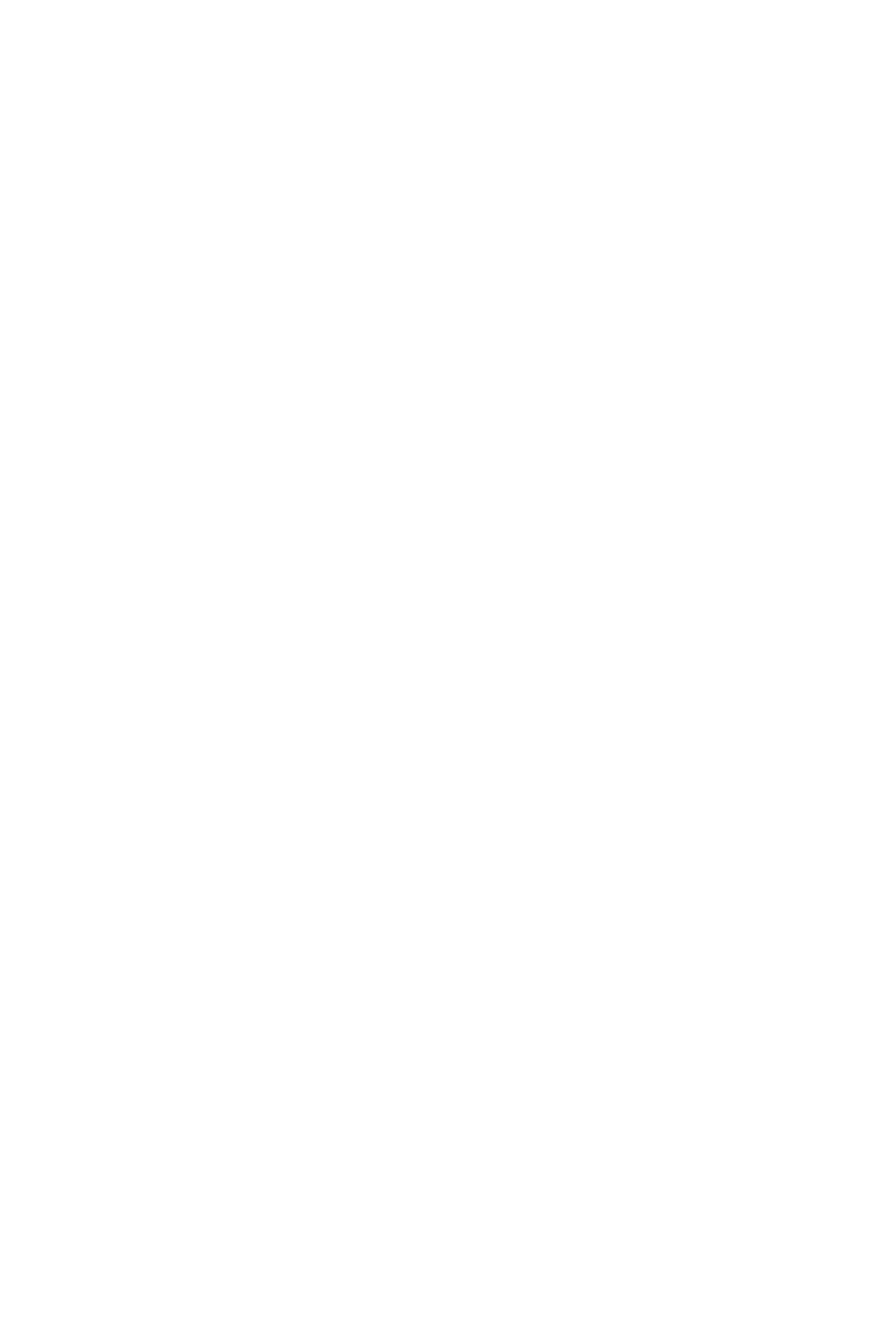
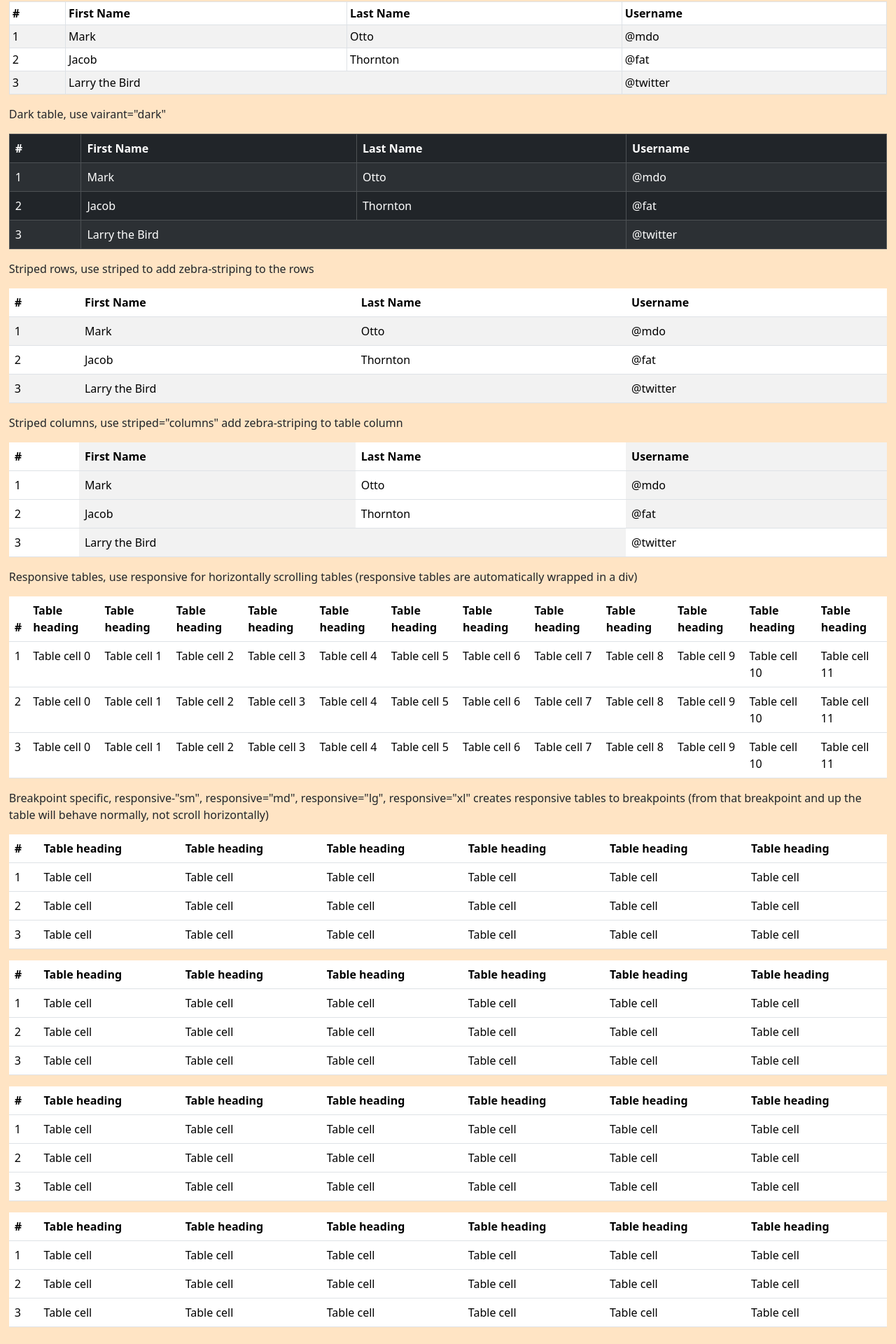
Before and after one commit to Beckster6211/Bootstrap-practice, a React (Create React App) app: page / in a window 1280 px wide. Shown: the part 312-2232 px from the top of the page at 70% size. Before the commit the page ends 800 px from the top, so only its background shows below. Built offline with nearby package versions, Linux system fonts and the light colour scheme.

Commit message:
table page done

```diff
--- a/src/Components/Tables.js
+++ b/src/Components/Tables.js
@@ -1,9 +1,361 @@
 import React from "react"
+
+import Table from 'react-bootstrap/Table';
 
 function ComTables(){
     return(
     <div>
         <p>Tables component page</p>
+        <p>Tables can have striped, bordered and hover props</p>
+        <Table striped bordered hover>
+      <thead>
+        <tr>
+          <th>#</th>
+          <th>First Name</th>
+          <th>Last Name</th>
+          <th>Username</th>
+        </tr>
+      </thead>
+      <tbody>
+        <tr>
+          <td>1</td>
+          <td>Mark</td>
+          <td>Otto</td>
+          <td>@mdo</td>
+        </tr>
+        <tr>
+          <td>2</td>
+          <td>Jacob</td>
+          <td>Thornton</td>
+          <td>@fat</td>
+        </tr>
+        <tr>
+          <td>3</td>
+          <td colSpan={2}>Larry the Bird</td>
+          <td>@twitter</td>
+        </tr>
+      </tbody>
+    </Table>
+    <p>Small table, use size="sm" to make table compact, cuts cell padding in half</p>
+    <Table striped bordered hover size="sm">
+      <thead>
+        <tr>
+          <th>#</th>
+          <th>First Name</th>
+          <th>Last Name</th>
+          <th>Username</th>
+        </tr>
+      </thead>
+      <tbody>
+        <tr>
+          <td>1</td>
+          <td>Mark</td>
+          <td>Otto</td>
+          <td>@mdo</td>
+        </tr>
+        <tr>
+          <td>2</td>
+          <td>Jacob</td>
+          <td>Thornton</td>
+          <td>@fat</td>
+        </tr>
+        <tr>
+          <td>3</td>
+          <td colSpan={2}>Larry the Bird</td>
+          <td>@twitter</td>
+        </tr>
+      </tbody>
+    </Table>
+    <p>Dark table, use vairant="dark"</p>
+    <Table striped bordered hover variant="dark">
+      <thead>
+        <tr>
+          <th>#</th>
+          <th>First Name</th>
+          <th>Last Name</th>
+          <th>Username</th>
+        </tr>
+      </thead>
+      <tbody>
+        <tr>
+          <td>1</td>
+          <td>Mark</td>
+          <td>Otto</td>
+          <td>@mdo</td>
+        </tr>
+        <tr>
+          <td>2</td>
+          <td>Jacob</td>
+          <td>Thornton</td>
+          <td>@fat</td>
+        </tr>
+        <tr>
+          <td>3</td>
+          <td colSpan={2}>Larry the Bird</td>
+          <td>@twitter</td>
+        </tr>
+      </tbody>
+    </Table>
+    <p>Striped rows, use striped to add zebra-striping to the rows</p>
+    <Table striped>
+      <thead>
+        <tr>
+          <th>#</th>
+          <th>First Name</th>
+          <th>Last Name</th>
+          <th>Username</th>
+        </tr>
+      </thead>
+      <tbody>
+        <tr>
+          <td>1</td>
+          <td>Mark</td>
+          <td>Otto</td>
+          <td>@mdo</td>
+        </tr>
+        <tr>
+          <td>2</td>
+          <td>Jacob</td>
+          <td>Thornton</td>
+          <td>@fat</td>
+        </tr>
+        <tr>
+          <td>3</td>
+          <td colSpan={2}>Larry the Bird</td>
+          <td>@twitter</td>
+        </tr>
+      </tbody>
+    </Table>
+    <p>Striped columns, use striped="columns" add zebra-striping to table column</p>
+    <Table striped="columns">
+      <thead>
+        <tr>
+          <th>#</th>
+          <th>First Name</th>
+          <th>Last Name</th>
+          <th>Username</th>
+        </tr>
+      </thead>
+      <tbody>
+        <tr>
+          <td>1</td>
+          <td>Mark</td>
+          <td>Otto</td>
+          <td>@mdo</td>
+        </tr>
+        <tr>
+          <td>2</td>
+          <td>Jacob</td>
+          <td>Thornton</td>
+          <td>@fat</td>
+        </tr>
+        <tr>
+          <td>3</td>
+          <td colSpan={2}>Larry the Bird</td>
+          <td>@twitter</td>
+        </tr>
+      </tbody>
+    </Table>
+    <p>Responsive tables, use responsive for horizontally scrolling tables (responsive tables are automatically wrapped in a div)</p>
+    <Table responsive>
+      <thead>
+        <tr>
+          <th>#</th>
+          {Array.from({ length: 12 }).map((_, index) => (
+            <th key={index}>Table heading</th>
+          ))}
+        </tr>
+      </thead>
+      <tbody>
+        <tr>
+          <td>1</td>
+          {Array.from({ length: 12 }).map((_, index) => (
+            <td key={index}>Table cell {index}</td>
+          ))}
+        </tr>
+        <tr>
+          <td>2</td>
+          {Array.from({ length: 12 }).map((_, index) => (
+            <td key={index}>Table cell {index}</td>
+          ))}
+        </tr>
+        <tr>
+          <td>3</td>
+          {Array.from({ length: 12 }).map((_, index) => (
+            <td key={index}>Table cell {index}</td>
+          ))}
+        </tr>
+      </tbody>
+    </Table>
+    <p>Breakpoint specific, responsive-"sm", responsive="md", responsive="lg", responsive="xl" creates responsive tables to breakpoints (from that breakpoint and up the table will behave normally, not scroll horizontally)</p>
+    <Table responsive="sm">
+        <thead>
+          <tr>
+            <th>#</th>
+            <th>Table heading</th>
+            <th>Table heading</th>
+            <th>Table heading</th>
+            <th>Table heading</th>
+            <th>Table heading</th>
+            <th>Table heading</th>
+          </tr>
+        </thead>
+        <tbody>
+          <tr>
+            <td>1</td>
+            <td>Table cell</td>
+            <td>Table cell</td>
+            <td>Table cell</td>
+            <td>Table cell</td>
+            <td>Table cell</td>
+            <td>Table cell</td>
+          </tr>
+          <tr>
+            <td>2</td>
+            <td>Table cell</td>
+            <td>Table cell</td>
+            <td>Table cell</td>
+            <td>Table cell</td>
+            <td>Table cell</td>
+            <td>Table cell</td>
+          </tr>
+          <tr>
+            <td>3</td>
+            <td>Table cell</td>
+            <td>Table cell</td>
+            <td>Table cell</td>
+            <td>Table cell</td>
+            <td>Table cell</td>
+            <td>Table cell</td>
+          </tr>
+        </tbody>
+      </Table>
+      <Table responsive="md">
+        <thead>
+          <tr>
+            <th>#</th>
+            <th>Table heading</th>
+            <th>Table heading</th>
+            <th>Table heading</th>
+            <th>Table heading</th>
+            <th>Table heading</th>
+            <th>Table heading</th>
+          </tr>
+        </thead>
+        <tbody>
+          <tr>
+            <td>1</td>
+            <td>Table cell</td>
+            <td>Table cell</td>
+            <td>Table cell</td>
+            <td>Table cell</td>
+            <td>Table cell</td>
+            <td>Table cell</td>
+          </tr>
+          <tr>
+            <td>2</td>
+            <td>Table cell</td>
+            <td>Table cell</td>
+            <td>Table cell</td>
+            <td>Table cell</td>
+            <td>Table cell</td>
+            <td>Table cell</td>
+          </tr>
+          <tr>
+            <td>3</td>
+            <td>Table cell</td>
+            <td>Table cell</td>
+            <td>Table cell</td>
+            <td>Table cell</td>
+            <td>Table cell</td>
+            <td>Table cell</td>
+          </tr>
+        </tbody>
+      </Table>
+      <Table responsive="lg">
+        <thead>
+          <tr>
+            <th>#</th>
+            <th>Table heading</th>
+            <th>Table heading</th>
+            <th>Table heading</th>
+            <th>Table heading</th>
+            <th>Table heading</th>
+            <th>Table heading</th>
+          </tr>
+        </thead>
+        <tbody>
+          <tr>
+            <td>1</td>
+            <td>Table cell</td>
+            <td>Table cell</td>
+            <td>Table cell</td>
+            <td>Table cell</td>
+            <td>Table cell</td>
+            <td>Table cell</td>
+          </tr>
+          <tr>
+            <td>2</td>
+            <td>Table cell</td>
+            <td>Table cell</td>
+            <td>Table cell</td>
+            <td>Table cell</td>
+            <td>Table cell</td>
+            <td>Table cell</td>
+          </tr>
+          <tr>
+            <td>3</td>
+            <td>Table cell</td>
+            <td>Table cell</td>
+            <td>Table cell</td>
+            <td>Table cell</td>
+            <td>Table cell</td>
+            <td>Table cell</td>
+          </tr>
+        </tbody>
+      </Table>
+      <Table responsive="xl">
+        <thead>
+          <tr>
+            <th>#</th>
+            <th>Table heading</th>
+            <th>Table heading</th>
+            <th>Table heading</th>
+            <th>Table heading</th>
+            <th>Table heading</th>
+            <th>Table heading</th>
+          </tr>
+        </thead>
+        <tbody>
+          <tr>
+            <td>1</td>
+            <td>Table cell</td>
+            <td>Table cell</td>
+            <td>Table cell</td>
+            <td>Table cell</td>
+            <td>Table cell</td>
+            <td>Table cell</td>
+          </tr>
+          <tr>
+            <td>2</td>
+            <td>Table cell</td>
+            <td>Table cell</td>
+            <td>Table cell</td>
+            <td>Table cell</td>
+            <td>Table cell</td>
+            <td>Table cell</td>
+          </tr>
+          <tr>
+            <td>3</td>
+            <td>Table cell</td>
+            <td>Table cell</td>
+            <td>Table cell</td>
+            <td>Table cell</td>
+            <td>Table cell</td>
+            <td>Table cell</td>
+          </tr>
+        </tbody>
+      </Table>
     </div>
     )
 }
```
